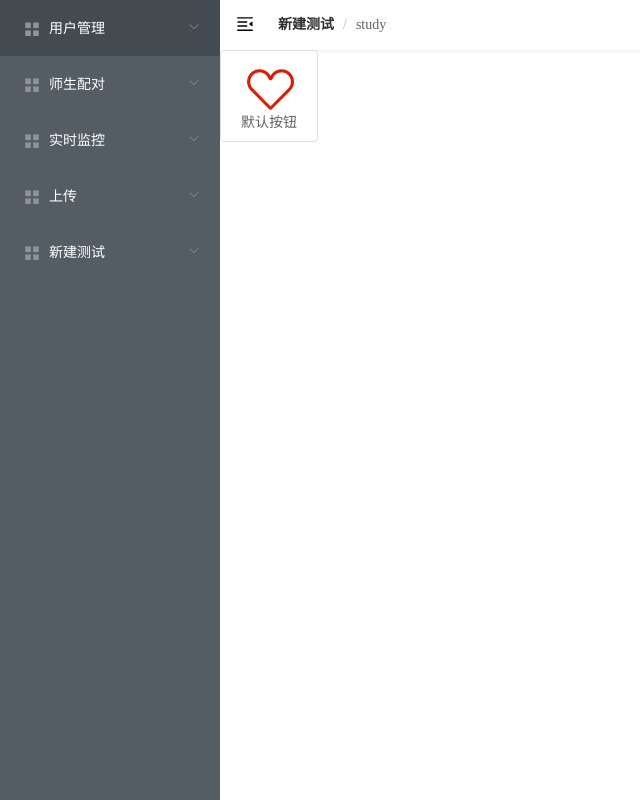
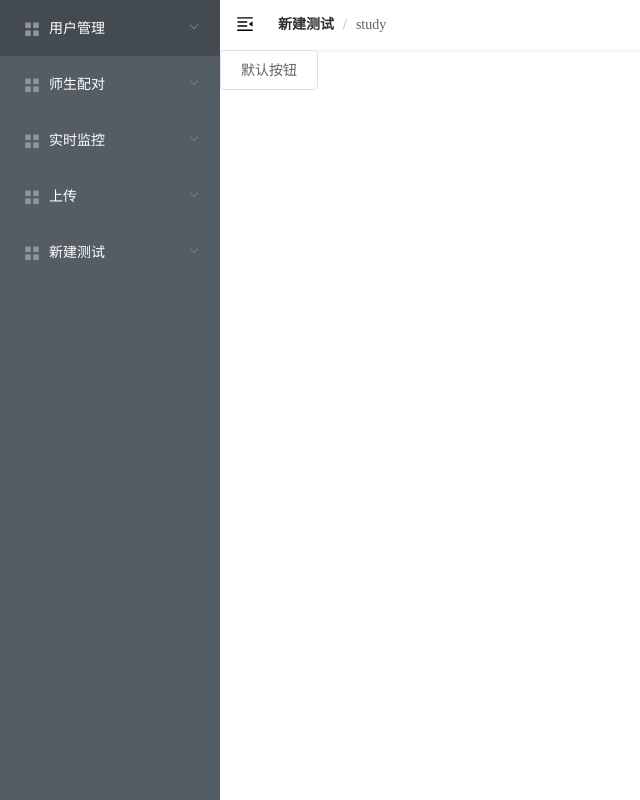
Before and after one commit to Mybuhe/dissertation, a Vue app: page /#/new-test/new-study in a window 1280 px wide. Shown: the whole page, without its empty margins (0-640 px from the left). Built offline with nearby package versions, Linux system fonts and the light colour scheme.

Commit message:
no message

```diff
--- a/src/pages/NewTest/NewStudy/form.vue
+++ b/src/pages/NewTest/NewStudy/form.vue
@@ -1,14 +1,61 @@
 <template>
     <div>
-        <img width="50px" height="50px" @click="myclick" src="@/assets/heart.png" v-if="heart" alt="">
-        <img width="50px" height="50px" @click="myclick" src="@/assets/heart-black.png" v-else alt="">
+        <!-- <img width="50px" height="50px" @click="myclick" src="@/assets/heart.png" v-if="heart" alt="">
+        <img width="50px" height="50px" @click="myclick" src="@/assets/heart-black.png" v-else alt=""> -->
+         <el-dialog
+            title="提示"
+            :visible.sync="heart"
+            width="60%"
+            :before-close="close">
+            <el-input v-model="input" placeholder="请输入内容"></el-input>
+            <template style="margin-top:20px">
+                <el-time-picker
+                    v-model="time"
+                    range-separator="至"
+                    :picker-options="{
+                        start: '08:30',
+                        step: '00:15',
+                        end: '18:30'
+                        }"
+                    start-placeholder="开始时间"
+                    end-placeholder="结束时间"
+                    placeholder="选择时间范围">
+                </el-time-picker>
+            </template>
+
+            <el-select v-model="value" placeholder="请选择">
+                <el-option
+                v-for="item in options"
+                :key="item.value"
+                :label="item.label"
+                :value="item.value">
+                </el-option>
+            </el-select>
+            <span slot="footer" class="dialog-footer">
+                <el-button @click="dialogVisible = false">取 消</el-button>
+                <el-button type="primary" @click="dialogVisible = false">确 定</el-button>
+            </span>
+        </el-dialog>
+
     </div>
 </template>
 <script>
 export default {
     data(){
         return{
-            heart: this.a
+            heart: this.a,
+            input:null,
+            time:'',
+            value: '',
+            options:[
+                {label:"1",value:"10"}
+            ]
+        }
+    },
+    // watch 如果值一改变那么他就会被监听到，a(这里是形参)是你要监听的变量名
+    watch:{
+        a(e){
+           this.heart = e
         }
     },
     props:[
@@ -18,13 +65,10 @@ export default {
     },
     methods:{
         myclick(){
-            if(this.heart){
-                this.$emit("heartChange",false)
-                this.heart = false
-            } else {
-                this.$emit("heartChange",true)
-                this.heart = true
-            }
+
+        },
+        close(){
+            this.$emit("heart",false)
         }
     }
 }
--- a/src/pages/NewTest/NewStudy/index.vue
+++ b/src/pages/NewTest/NewStudy/index.vue
@@ -1,43 +1,10 @@
 <template>
     <div>
-        <el-button @click="myclick(123)" >
-            <myform :a="dialogVisible" v-on:heartChange="myclick"  />默认按钮</el-button>
+        <el-button @click="myclick(123)" >默认按钮</el-button>
+        <myform :a="dialogVisible" v-on:heart="myheart"  />
 
 
-        <!-- <el-dialog
-            title="提示"
-            :visible.sync="dialogVisible"
-            width="60%">
-            <el-input v-model="input" placeholder="请输入内容"></el-input>
-            <template style="margin-top:20px">
-                <el-time-picker
-                    v-model="time"
-                    range-separator="至"
-                    :picker-options="{
-                        start: '08:30',
-                        step: '00:15',
-                        end: '18:30'
-                        }"
-                    start-placeholder="开始时间"
-                    end-placeholder="结束时间"
-                    placeholder="选择时间范围">
-                </el-time-picker>
-            </template>
 
-            <el-select v-model="value" placeholder="请选择">
-                <el-option
-                v-for="item in options"
-                :key="item.value"
-                :label="item.label"
-                :value="item.value">
-                </el-option>
-            </el-select>
-            {{value}}
-            <span slot="footer" class="dialog-footer">
-                <el-button @click="dialogVisible = false">取 消</el-button>
-                <el-button type="primary" @click="dialogVisible = false">确 定</el-button>
-            </span>
-        </el-dialog> -->
     </div>
 </template>
 
@@ -47,13 +14,7 @@ export default {
   components: { myform },
     data(){
         return {
-            dialogVisible:true,
-            input:null,
-            time:'',
-            value: '',
-            options:[
-                {label:"1",value:"10"}
-            ]
+            dialogVisible:false
         }
     },
     mounted(){
@@ -61,8 +22,10 @@ export default {
     },
     methods:{
         myclick(e){
-            console.log(e)
-            this.dialogVisible = e
+            this.dialogVisible = true
+        },
+        myheart(e){
+            this.dialogVisible = false
         }
     }
 }
```
